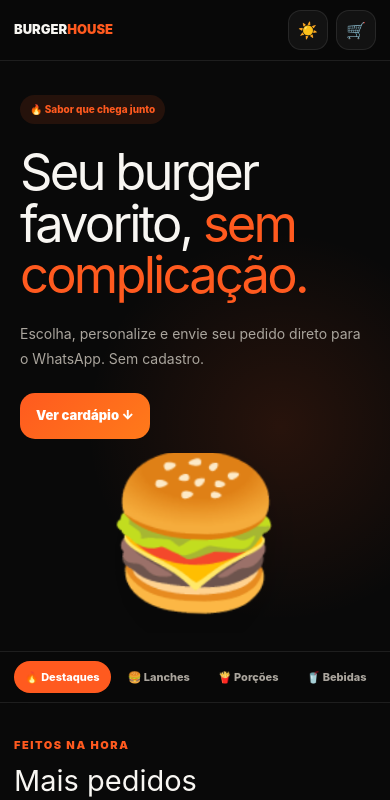
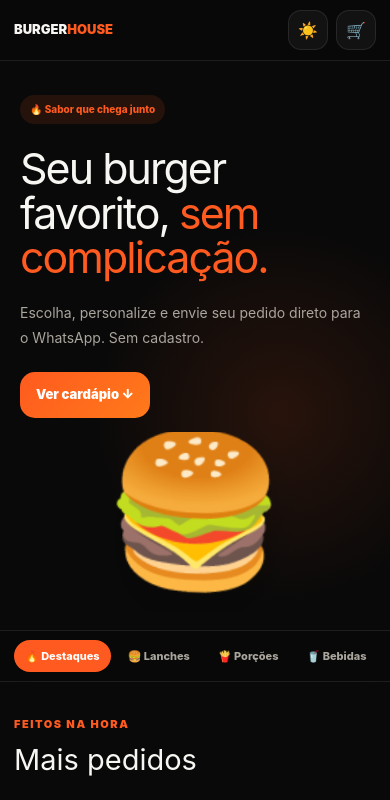
Before and after one commit to LEBEATO/cardapio-digital, a React (Vite) app: page / in a window 390 px wide. Shown: the top 800 px of the page. Built offline with nearby package versions, Linux system fonts and the light colour scheme.

Commit message:
style: reduce mobile hero heading size

```diff
--- a/src/styles/globals.css
+++ b/src/styles/globals.css
@@ -69,3 +69,10 @@
  .hero p{max-width:345px;line-height:1.8;margin-bottom:4px}
  .primary{margin-top:18px}
 }
+
+@media(max-width:760px){
+ .hero h1{font-size:clamp(2.5rem,11vw,2.75rem);line-height:1.04;max-width:340px;letter-spacing:-.045em}
+}
+@media(max-width:380px){
+ .hero h1{font-size:2.4rem;line-height:1.05}
+}
```
